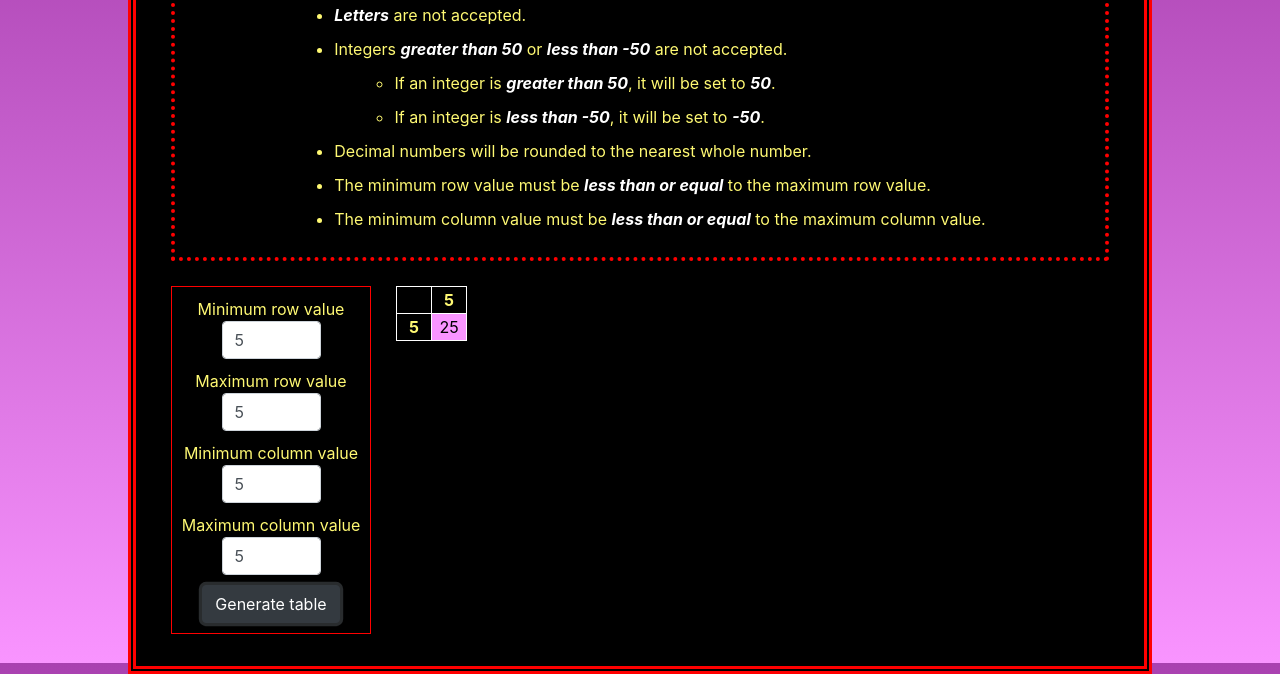
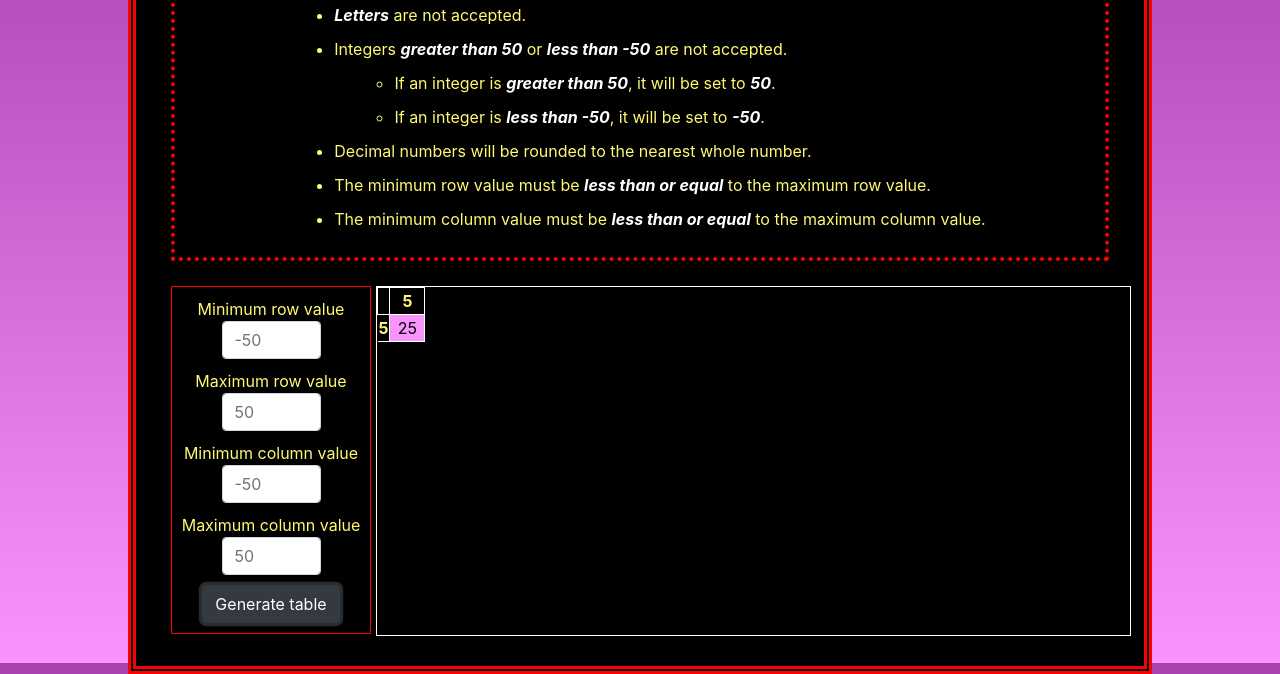
Before and after one commit to vingor77/GUI1-3, a plain HTML site: page index.html in a window 1280 px wide. Both pictures are taken after typing "5", "5", "5", "5" into the empty fields and a click on the button "Generate table". Shown: the part 137-811 px from the top of the page. Drawn offline with nearby package versions, Linux system fonts and the light colour scheme.

Commit message:
Finished

```diff
--- a/css/style.css
+++ b/css/style.css
@@ -76,18 +76,36 @@ form {
 table {
     margin-top: 25px;
     margin-bottom: 20px;
-    margin-left: 25px;
+    margin-left: 5px;
     display: block;
     height: 350px;
-    width: 96%;
+    width: 99%;
     overflow: auto;
     text-align: center;
     table-layout: fixed;
+    position: relative;
+    border: 1px solid white;
 }
 
-td, th {
+td {
     border: 1px solid white;
     width: 35px;
+}
+
+.side {
+    position: sticky;
+    left: 0;
+    background-color: #000000;
+    border-right: 1px solid white;
+    border-bottom: 1px solid white;
+}
+
+.top {
+    position: sticky;
+    top: 0;
+    background-color: #000000;
+    border-right: 1px solid white;
+    border-bottom: 1px solid white;
 }
 
 label {
--- a/index.html
+++ b/index.html
@@ -3,7 +3,7 @@
     Email: vincent_gordon@student.uml.edu
     Copyright (c) 2023 by Vincent.
     Date of file creation: May 28th 2023 at 12:32 pm
-    Last updated by Vincent June 13th 2023 at 11:20 am
+    Last updated by Vincent June 14th 2023 at 11:01 am
     This web page displays the restraints of inputs followed by a form with numeric inputs corresponding to the minimum and maximum values for a multiplication table.
 -->
 
@@ -36,22 +36,21 @@
             <!--Form to gather the minimums and maximums. The onsubmit is to ensure the page does not refresh, paired with the javascript.-->
             <form method="post" id="form" onsubmit="return formSubmit();">
                 <label for="minRow">Minimum row value</label>
-                <input type="number" step="any" class="form-control" id="minRow" placeholder="-50" onfocus="this.value=''" value="">
+                <input type="number" step="any" class="form-control" id="minRow" placeholder="-50">
 
                 <label for="maxRow">Maximum row value</label>
-                <input type="number" step="any" class="form-control" id="maxRow" placeholder="50" onfocus="this.value=''" value="">
+                <input type="number" step="any" class="form-control" id="maxRow" placeholder="50">
 
                 <label for="minCol">Minimum column value</label>
-                <input type="number" step="any" class="form-control" id="minCol" placeholder="-50" onfocus="this.value=''" value="">
+                <input type="number" step="any" class="form-control" id="minCol" placeholder="-50">
 
                 <label for="maxCol">Maximum column value</label>
-                <input type="number" step="any" class="form-control" id="maxCol" placeholder="50" onfocus="this.value=''" value="">
+                <input type="number" step="any" class="form-control" id="maxCol" placeholder="50">
 
                 <button type="submit" value="submit" class="btn btn-dark" id="createTable">Generate table</button>
             </form>
 
             <!--This is the div that the table will be populated inside of, this the id of table.-->
-            <!--TODO: Make it a scrollable container.-->
             <div id="table" class="overflow-auto"></div>
         </div>
 
--- a/js/function.js
+++ b/js/function.js
@@ -4,19 +4,48 @@ button = document.getElementById("createTable");
 
 button.addEventListener("click", () => {
     /*
-    Gather data from the form and convert it from string to float.
-    Then round it to the nearest whole number with toFixed, which makes it a string.
-    Finally, convert back into a number. This is because the checks further down rely on it being a number value, not a string.
+        Gather data from the form and convert it from string to float.
+        Then round it to the nearest whole number with toFixed, which makes it a string.
+        This allows me to check the length and handle massive numbers.
     */
-    var minRow = parseInt(parseFloat(document.getElementById("minRow").value).toFixed());
-    var maxRow = parseInt(parseFloat(document.getElementById("maxRow").value).toFixed());
-    var minCol = parseInt(parseFloat(document.getElementById("minCol").value).toFixed());
-    var maxCol = parseInt(parseFloat(document.getElementById("maxCol").value).toFixed());
+    var minRow = parseFloat(document.getElementById("minRow").value).toFixed();
+    var maxRow = parseFloat(document.getElementById("maxRow").value).toFixed();
+    var minCol = parseFloat(document.getElementById("minCol").value).toFixed();
+    var maxCol = parseFloat(document.getElementById("maxCol").value).toFixed();
     var table = document.getElementById("table");
-    table.innerHTML = ""; //This wipes the previous table.
+
+    //Resetting the page for the next prompt.
+    table.innerHTML = "";
+    document.getElementById("minRow").value = "";
+    document.getElementById("maxRow").value = "";
+    document.getElementById("minCol").value = "";
+    document.getElementById("maxCol").value = "";
 
     var minNum = -50;
     var maxNum = 50;
+
+    //Checking for any huge numbers since it will only read the first number if a huge number is input.
+    if (minCol.length > 8) {
+        minCol = maxNum;
+    }
+
+    if (minRow.length > 8) {
+        minRow = maxNum;
+    }
+
+    if (maxCol.length > 8) {
+        maxCol = maxNum;
+    }
+
+    if (maxRow.length > 8) {
+        maxRow = maxNum;
+    }
+
+    //Turn the inputs into ints so that it can be worked with easier.
+    minRow = parseInt(minRow);
+    maxRow = parseInt(maxRow);
+    minCol = parseInt(minCol);
+    maxCol = parseInt(maxCol);
 
     //Check if minimums are below -50 between all 4 values. The minimum can be adjusted by changing the maxNum variable above.
     if (minCol < minNum) {
@@ -35,8 +64,8 @@ button.addEventListener("click", () => {
         maxRow = minNum;
     }
 
-    //Checking for any above 50 between all 4 values. The maximum can be adjusted by changing the maxNum variable above.
-    if (minCol > maxNum) {
+    //Check if above 50 between all 4 values. The maximum can be adjusted.
+    if (minCol > maxNum || minCol.length < 8) {
         minCol = maxNum;
     }
 
@@ -58,10 +87,10 @@ button.addEventListener("click", () => {
     }
     else {
         if (minRow > maxRow) {
-            table.innerText = "The minimum row value cannot be smaller than the maximum row value."
+            table.innerHTML = "The <em>minimum row</em> value cannot be <em>smaller than</em> the <em>maximum row</em> value."
         }
         else {
-            table.innerText = "The minimum column value cannot be smaller than the maximum column value."
+            table.innerHTML = "The <em>minimum column</em> value cannot be <em>smaller than</em> the <em>maximum column</em> value."
         }
     }
 
@@ -87,10 +116,14 @@ function populateTable(table, minRow, maxRow, minCol, maxCol) {
         for (var j = minCol - 1; j <= maxCol; j++) {
             //Check if the data cell being added is a header (outside row and column) or a regular cell.
             if (i < minRow) {
-                row.appendChild(document.createElement('th'));
+                var th = document.createElement('th');
+                th.setAttribute('class', 'top');
+                row.appendChild(th);
             }
             else if (i >= minRow && j < minCol) {
-                row.appendChild(document.createElement('th'));
+                var th = document.createElement('th');
+                th.setAttribute('class', 'side');
+                row.appendChild(th);
             }
             else {
                 row.appendChild(document.createElement('td'));
```
